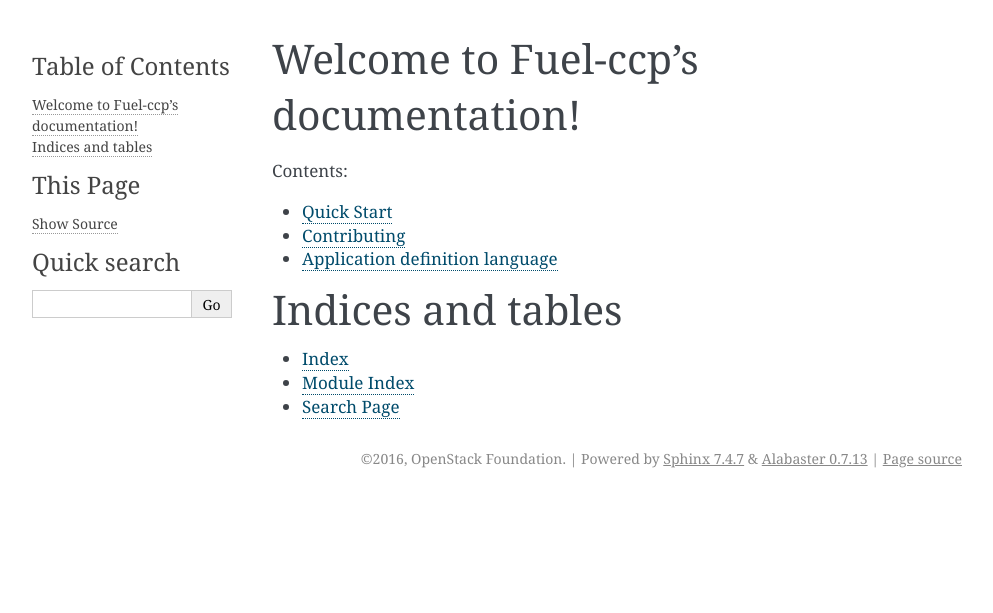
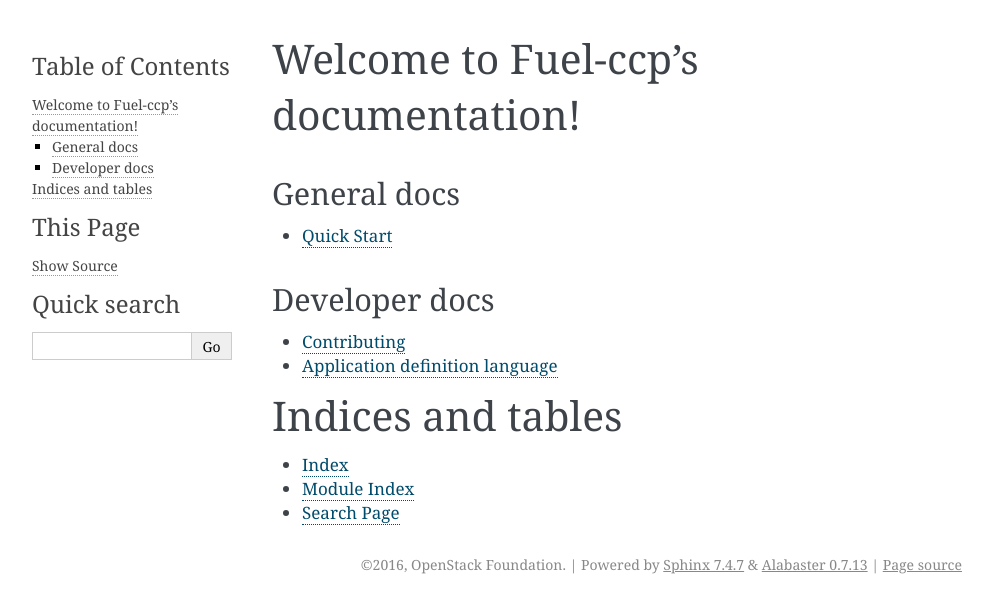
Before and after one commit to openstack-archive/fuel-ccp, a Sphinx documentation site: the page built from doc/source/index.rst, in a window 1280 px wide. Shown: the top 613 px of the page, without its empty margins (148-1141 px from the left). Built offline with Sphinx 7.4.7, drawn with Linux system fonts in a browser that asks for light colours.

Commit message:
Re-group index section of the docs
Change-Id: Iff0c73843e09cddcc1474a678d18740818440c78

```diff
--- a/doc/source/index.rst
+++ b/doc/source/index.rst
@@ -6,12 +6,20 @@
 Welcome to Fuel-ccp's documentation!
 ========================================================
 
-Contents:
+General docs
+------------
 
 .. toctree::
    :maxdepth: 1
 
    quickstart
+
+Developer docs
+--------------
+
+.. toctree::
+   :maxdepth: 1
+
    contributing
    dsl
 
```
